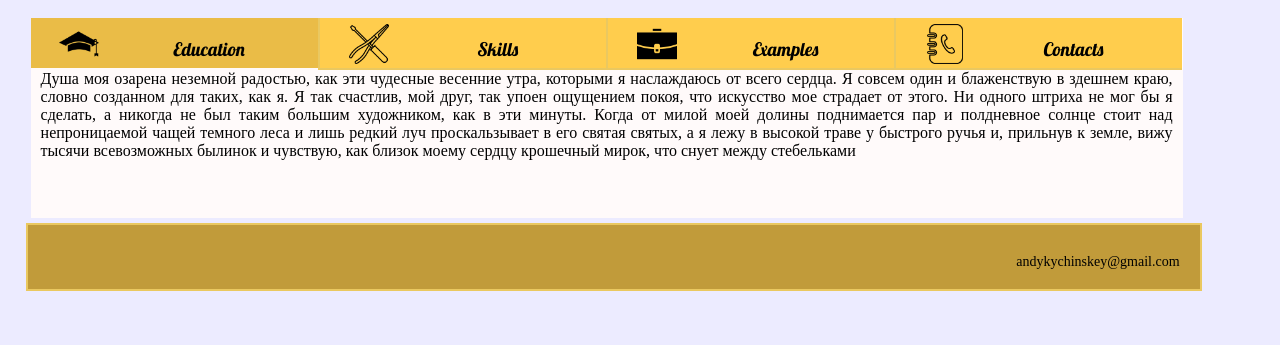
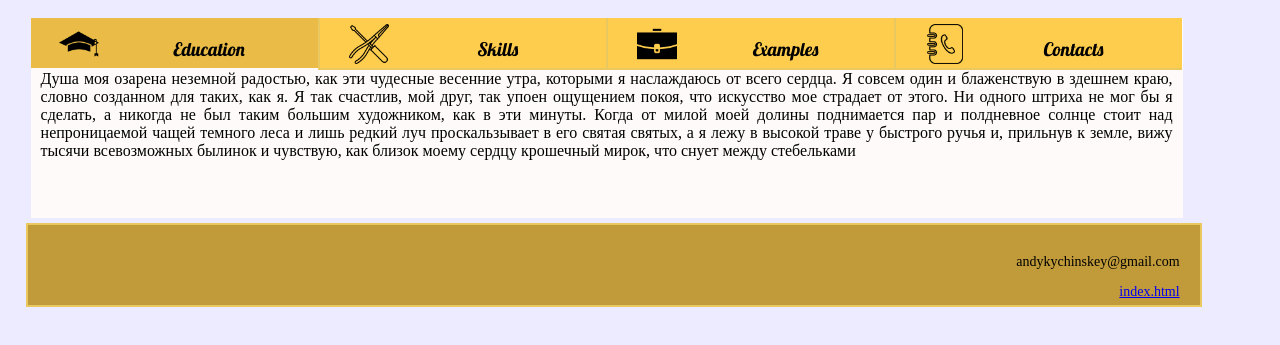
Before and after one commit to AndyKychinskey/andykychinskey.github.io, a plain HTML site: page index.html in a window 1280 px wide. Shown: the part 345-690 px from the top of the page. Drawn offline with Linux system fonts and the light colour scheme.

Commit message:
Update index.html

```diff
--- a/index.html
+++ b/index.html
@@ -83,6 +83,7 @@
 		</section>
 		<footer>
 			<p>andykychinskey@gmail.com</p>
+			<a href="../forGit/index.html"> index.html </a>
 		</footer>
 	<script src="js/jquery-1.9.1.min.js"> </script>
 	<script src="js/myInfo.js"> </script>
```
